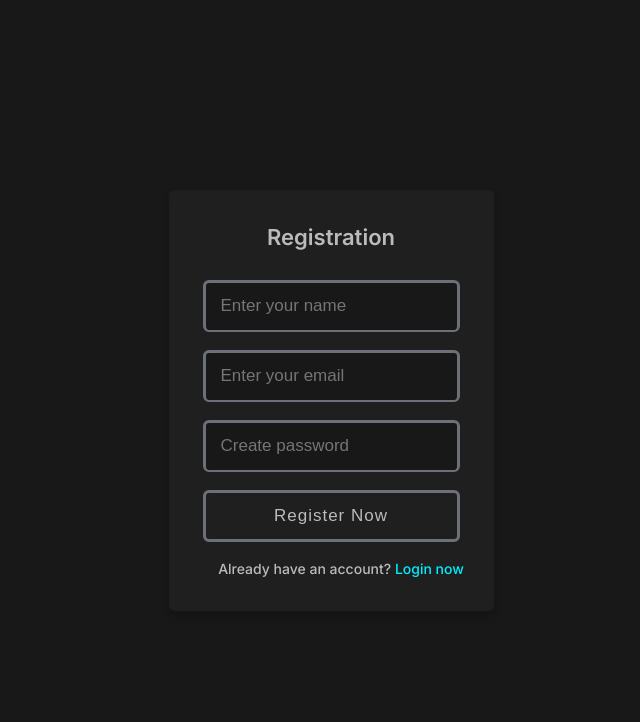
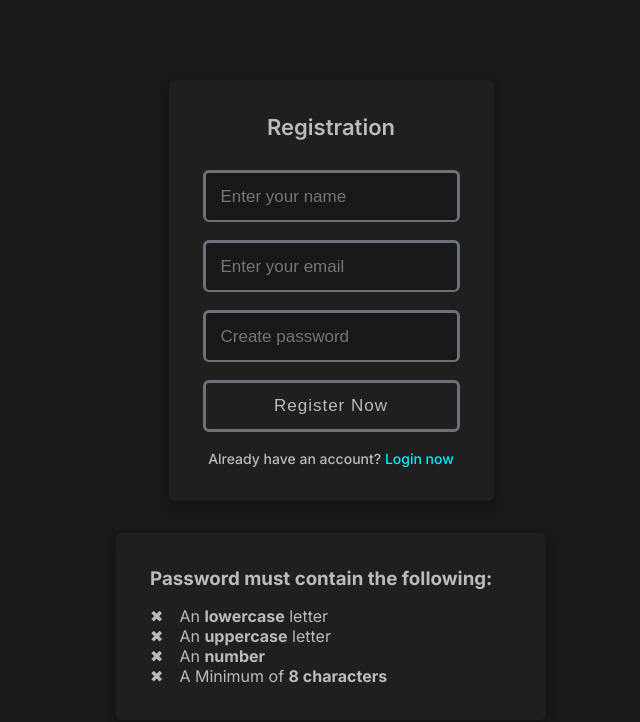
Before and after one commit to nschainblatt/task-tracker-frontend, a Next.js app: page / in a window 1280 px wide. Both pictures are taken after a click on the link "Register here". Shown: the top 722 px of the page, without its empty margins (309-949 px from the left). Built offline with nearby package versions, Linux system fonts and the light colour scheme.

Commit message:
added password strength requirements

```diff
--- a/src/app/todo/components/Register/Register.js
+++ b/src/app/todo/components/Register/Register.js
@@ -5,6 +5,7 @@ export const Register = ({routing}) => {
     const [name, setName] = useState('');
     const [email, setEmail] = useState('');
     const [password, setPassword] = useState('');
+    const [valid, setValid] = useState(false);
 
     const submitName = (e) => {
         setName(e.target.value);
@@ -20,6 +21,8 @@ export const Register = ({routing}) => {
 
     const onSubmitRegister = (e) => {
         e.preventDefault()
+        if (valid) {
+            console.log('valid');
             fetch('https://to-do-server.adaptable.app/register', {
                 method: 'put',
                 headers: {'Content-Type': 'application/json'},
@@ -33,6 +36,57 @@ export const Register = ({routing}) => {
                     routing('signin')
                 }
             })
+        }
+    }
+
+    const validate_password = (e) => {
+        // lower
+        const letter = document.querySelector('#letter');
+        const lowerCaseLetters = /[a-z]/g;
+        if (e.target.value.match(lowerCaseLetters)) {
+            letter.classList.remove("invalid");
+            letter.classList.add("valid");
+        } else {
+            letter.classList.remove('valid');
+            letter.classList.add('invalid');
+        }
+        // upper
+        const upper = document.querySelector('#capital');
+        const upperCaseLetters = /[A-Z]/g;
+        if (e.target.value.match(upperCaseLetters)) {
+            upper.classList.remove("invalid");
+            upper.classList.add("valid");
+        } else {
+            upper.classList.remove('valid');
+            upper.classList.add('invalid');
+        }
+        // numbers
+        const number = document.querySelector('#number');
+        const numbers = /[0-9]/g;
+        if (e.target.value.match(numbers)) {
+            number.classList.remove("invalid");
+            number.classList.add("valid");
+        } else {
+            number.classList.remove('valid');
+            number.classList.add('invalid');
+        }
+        // length
+        const length = document.querySelector('#length');
+        const minLength = 8;
+        if (e.target.value.length >= minLength) {
+            length.classList.remove("invalid");
+            length.classList.add("valid");
+        } else {
+            length.classList.remove('valid');
+            length.classList.add('invalid');
+        }
+        if (letter.classList.contains('valid') &&
+            upper.classList.contains('valid') &&
+            number.classList.contains('valid') &&
+            length.classList.contains('valid')) {
+                setValid(true);
+            }
+
     }
 
     return (
@@ -48,7 +102,9 @@ export const Register = ({routing}) => {
                         <input onChange={submitEmail} type="email" placeholder="Enter your email" required />
                     </div>
                     <div className="input-box">
-                        <input onChange={submitPassword} type="password" placeholder="Create password" required />
+                        <input onKeyUp={validate_password} onChange={submitPassword}
+                               type="password" placeholder="Create password" pattern="(?=.*\d)(?=.*[a-z])(?=.*[A-Z]).{8,}"
+                               title="Must contain at least one number and one uppercase and lowercase letter, and at least 8 or more characters" required />
                     </div>
                     <div className="input-box button">
                         <input onClick={onSubmitRegister} type="Submit" value="Register Now" readOnly/>
@@ -59,6 +115,15 @@ export const Register = ({routing}) => {
                     </form>
                 </div>
             </div>
+
+            <div id='message'>
+                <h3>Password must contain the following:</h3>
+                <p id='letter' className='invalid'>An <b>lowercase</b> letter</p>
+                <p id='capital' className='invalid'>An <b>uppercase</b> letter</p>
+                <p id='number' className='invalid'>An <b>number</b></p>
+                <p id='length' className='invalid'>A Minimum of <b>8 characters</b></p>
+            </div>
+
         </div>
     );
 }
--- a/src/app/todo/components/Signin/Signin.css
+++ b/src/app/todo/components/Signin/Signin.css
@@ -11,6 +11,8 @@ input:-webkit-autofill:active{
 /* Sign in and register styling */
 .signin {
     display: flex;
+    flex-direction: column;
+    gap: 2rem;
     justify-content: center;
     align-items: center;
     min-height: 100vh;
@@ -91,6 +93,7 @@ form .text h3{
  color: rgb(188, 187, 187);
  width: 100%;
  text-align: center;
+ margin: 0;
 }
 
 form .text h3 a{
@@ -102,3 +105,58 @@ form .text h3 a{
 form .text h3 a:hover{
   text-decoration: underline;
 }
+
+/* Password Requirments */
+#message {
+  position: relative;
+  max-width: 430px;
+  width: 100%;
+  background: rgb(31, 31, 31);
+  padding: 34px;
+  border-radius: 6px;
+  box-shadow: 0 5px 10px rgba(0,0,0,0.2);
+  color: rgb(188, 187, 187);
+}
+
+#message h3 {
+  padding-bottom: 1rem;
+}
+
+#message h2 {
+  text-align: center;
+  position: relative;
+  font-size: 22px;
+  font-weight: 600;
+  color: rgb(188, 187, 187);
+}
+
+#message form {
+  margin-top: 30px;
+}
+
+#message form .input-box {
+  height: 52px;
+  margin: 18px 0;
+}
+
+.valid {
+  color: #00eeff;
+  padding-left: 1rem;
+}
+
+.valid:before {
+  position: relative;
+  left: -1rem;
+  content: "✔";
+}
+
+.invalid {
+  color: rgb(188, 187, 187);
+  padding-left: 1rem;
+}
+
+.invalid:before {
+  position: relative;
+  left: -1rem;
+  content: "✖";
+}
--- a/src/app/todo/components/Signin/Signin.js
+++ b/src/app/todo/components/Signin/Signin.js
@@ -22,7 +22,7 @@ export const Signin = ({ routing, setEmail, setPassword, email, password, setDat
                 setDoneData("List #3", data.status.doneData.doneData3);
                 routing('list1');
             }
-        });
+        }).catch(() => alert('Incorrect username or password.'));
     }
 
     return (
```
Lines whose indentation alone changed are shown as unchanged.
